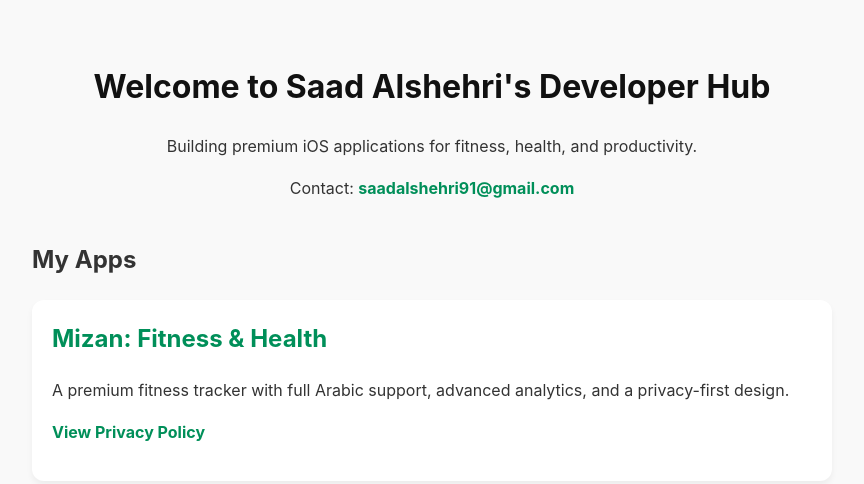
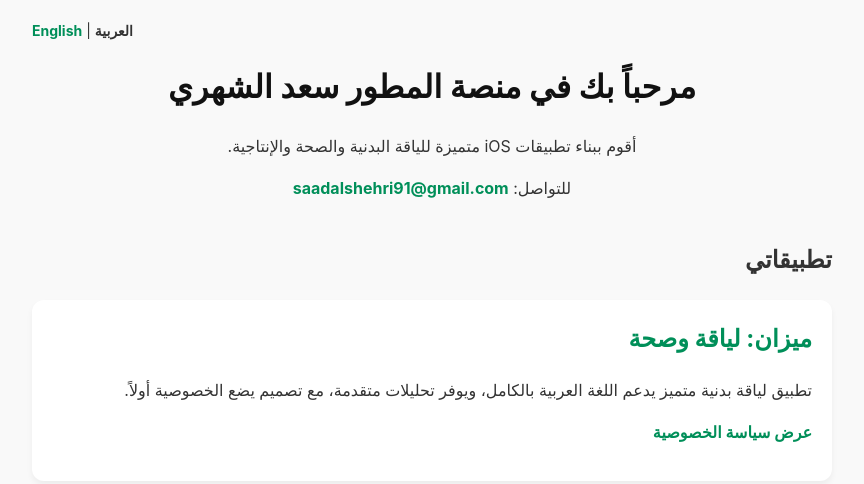
Before and after one commit to sashehri/Dev-hub, a plain HTML site: page index.html in a window 1280 px wide. Shown: the whole page, without its empty margins (208-1072 px from the left). Drawn offline with Linux system fonts and the light colour scheme.

Commit message:
Update index.html

```diff
--- a/index.html
+++ b/index.html
@@ -1,31 +1,34 @@
 <!DOCTYPE html>
-<html lang="en">
+<html lang="ar" dir="rtl">
 <head>
     <meta charset="UTF-8">
     <meta name="viewport" content="width=device-width, initial-scale=1.0">
-    <title>Saad Alshehri - iOS Developer</title>
+    <title>سعد الشهري - مطور iOS</title>
     <style>
-        body { font-family: -apple-system, BlinkMacSystemFont, "Segoe UI", Roboto, Helvetica, Arial, sans-serif; line-height: 1.6; padding: 40px 20px; max-width: 800px; margin: auto; background-color: #f9f9f9; color: #333; text-align: center; }
+        body { font-family: -apple-system, BlinkMacSystemFont, "SF Arabic", system-ui, sans-serif; line-height: 1.6; padding: 40px 20px; max-width: 800px; margin: auto; background-color: #f9f9f9; color: #333; text-align: center; position: relative; }
         h1 { color: #111; }
-        .app-card { background: white; padding: 20px; border-radius: 12px; margin-top: 20px; box-shadow: 0 4px 6px rgba(0,0,0,0.05); text-align: left; }
+        .app-card { background: white; padding: 20px; border-radius: 12px; margin-top: 20px; box-shadow: 0 4px 6px rgba(0,0,0,0.05); text-align: right; }
         .app-card h2 { margin-top: 0; color: #008F59; }
         a { color: #008F59; text-decoration: none; font-weight: bold; }
         a:hover { text-decoration: underline; }
+        .lang-switch { position: absolute; top: 20px; left: 20px; font-size: 14px; }
     </style>
 </head>
 <body>
-    <h1>Welcome to Saad Alshehri's Developer Hub</h1>
-    <p>Building premium iOS applications for fitness, health, and productivity.</p>
-    <p>Contact: <a href="mailto:[Your Email]">saadalshehri91@gmail.com</a></p>
+    <div class="lang-switch">
+        <strong>العربية</strong> | <a href="index.html">English</a>
+    </div>
 
-    <h2 style="text-align: left; margin-top: 40px;">My Apps</h2>
+    <h1>مرحباً بك في منصة المطور سعد الشهري</h1>
+    <p>أقوم ببناء تطبيقات iOS متميزة للياقة البدنية والصحة والإنتاجية.</p>
+    <p>للتواصل: <a href="mailto:saadalshehri91@gmail.com">saadalshehri91@gmail.com</a></p>
+
+    <h2 style="text-align: right; margin-top: 40px;">تطبيقاتي</h2>
 
     <div class="app-card">
-        <h2>Mizan: Fitness & Health</h2>
-        <p>A premium fitness tracker with full Arabic support, advanced analytics, and a privacy-first design.</p>
-        <p><a href="./mizan/">View Privacy Policy</a></p>
+        <h2>ميزان: لياقة وصحة</h2>
+        <p>تطبيق لياقة بدنية متميز يدعم اللغة العربية بالكامل، ويوفر تحليلات متقدمة، مع تصميم يضع الخصوصية أولاً.</p>
+        <p><a href="./mizan/">عرض سياسة الخصوصية</a></p>
     </div>
-
-    <!-- You can copy this app-card block for future apps -->
 </body>
 </html>
```
